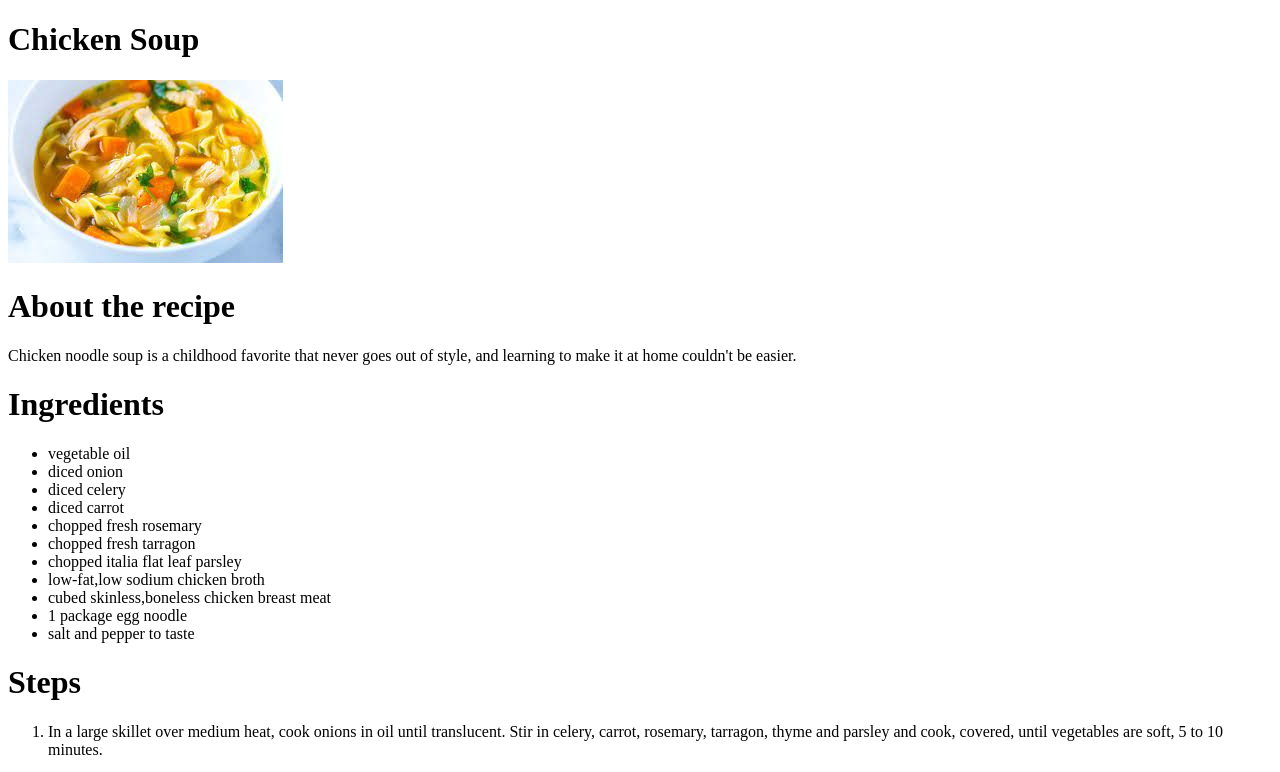
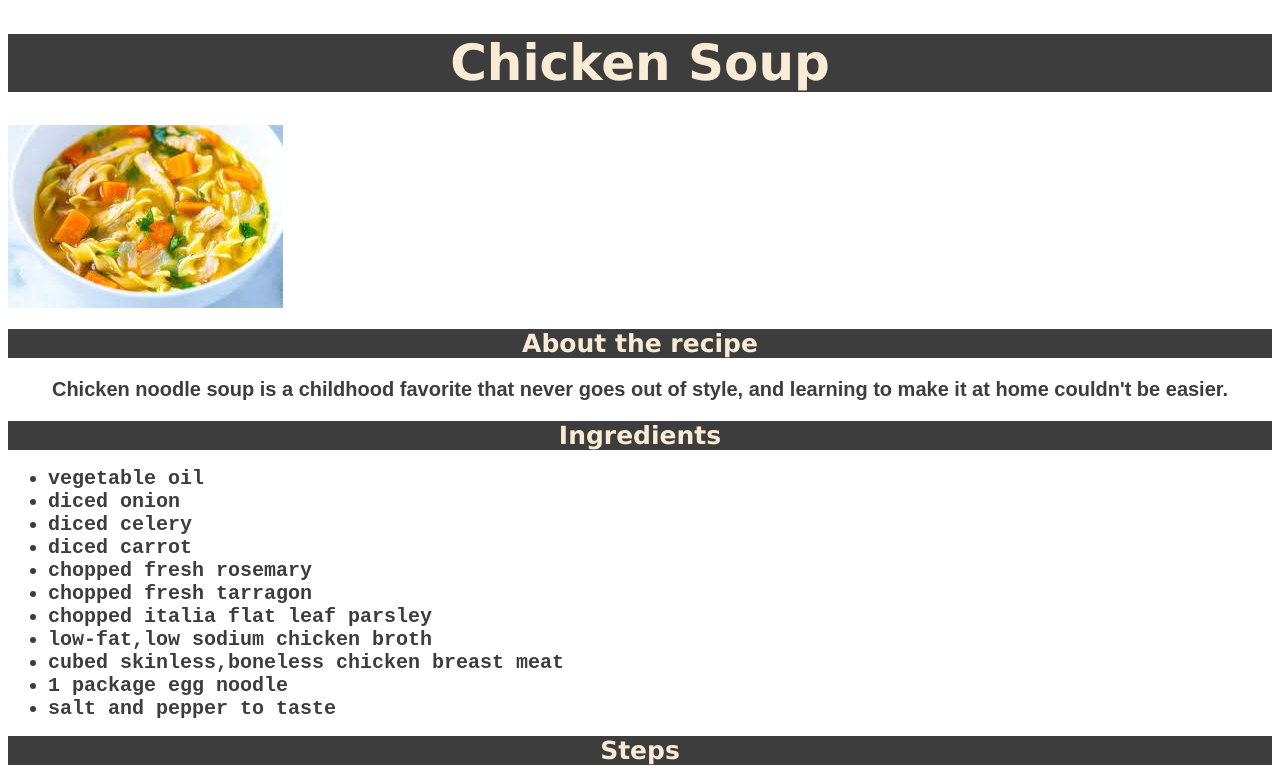
Before and after one commit to rzv12-09/odin-recipes, a plain HTML site: page recipes/chicken_soup.html in a window 1280 px wide. Shown: the top 772 px of the page. Drawn offline with Linux system fonts and the light colour scheme.

Commit message:
Style chicken soup page

```diff
--- a/recipes/chicken_soup.html
+++ b/recipes/chicken_soup.html
@@ -5,14 +5,15 @@
   <meta http-equiv="X-UA-Compatible" content="IE=edge">
   <meta name="viewport" content="width=device-width, initial-scale=1.0">
   <title>Chicken Soup</title>
+  <link rel="stylesheet" href="../style.css">
 </head>
-<body>
+<body id="soup">
   <h1>Chicken Soup</h1>
   <img src="../images/chicken-soup.jpeg" alt="An image wit the chicken soup recipe">
-  <h1>About the recipe</h1>
-  <p>Chicken noodle soup is a childhood favorite that never goes out of style, and learning to make it at home couldn't be easier.</p>
-  <h1>Ingredients</h1>
-  <ul>
+  <h1 class="title1">About the recipe</h1>
+  <p class="description">Chicken noodle soup is a childhood favorite that never goes out of style, and learning to make it at home couldn't be easier.</p>
+  <h1 class="title1">Ingredients</h1>
+  <ul class="carbingred">
     <li>vegetable oil</li>
     <li>diced onion</li>
     <li>diced celery</li>
@@ -25,8 +26,8 @@
     <li>1 package egg noodle</li>
     <li>salt and pepper to taste</li>
   </ul>
-  <h1>Steps</h1>
-  <ol>
+  <h1 class="title1">Steps</h1>
+  <ol class="carbsteps">
     <li>In a large skillet over medium heat, cook onions in oil until translucent. Stir in celery, carrot, rosemary, tarragon, thyme and parsley and cook, covered, until vegetables are soft, 5 to 10 minutes.</li>
     <p>   </p>
     <li>Transfer vegetable mixture to a large pot and pour in chicken broth. Simmer over low heat, covered, for 30 minutes.</li>
@@ -34,6 +35,6 @@
     <li>Stir in chicken breast pieces and egg noodles and simmer, covered, 30 minutes more. Season with salt and pepper.</li>
     <p>    </p>
   </ol>
-  <p><a href="../index.html">Return to main page</a></p>
+  <p class="click"><a class="returnmain" href="../index.html">Return to main page</a></p>
 </body>
 </html>
--- a/style.css
+++ b/style.css
@@ -30,7 +30,7 @@ li {
 .carbonara .title1 {
   font-size:25px;
 }
-.carbonara .description {
+.description {
   text-align: center;
   font-family:Arial, sans-serif ;
   font-weight: 600;
@@ -55,3 +55,7 @@ li {
   text-align: center;
 
 }
+
+#soup .title1 {
+  font-size:25px;
+}
```
